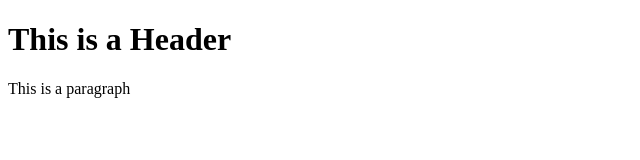
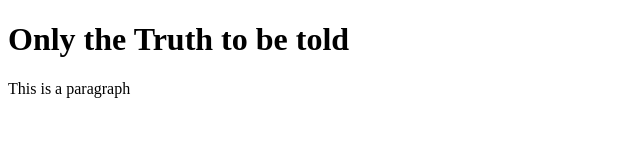
Before and after one commit to thanhtan45/demo, a website: page index.html in a window 1280 px wide. Shown: the whole page, without its empty margins (0-640 px from the left). Drawn offline with Linux system fonts and the light colour scheme.

Commit message:
Second Commit

```diff
--- a/index.html
+++ b/index.html
@@ -4,7 +4,7 @@
 <head></head>
 
 <body>
-    <h1>This is a Header</h1>
+    <h1>Only the Truth to be told</h1>
     <p>This is a paragraph</p>
 </body>
 
```
Also changed, not shown: package.json (added, +155 -0 lines), 2 other files.
